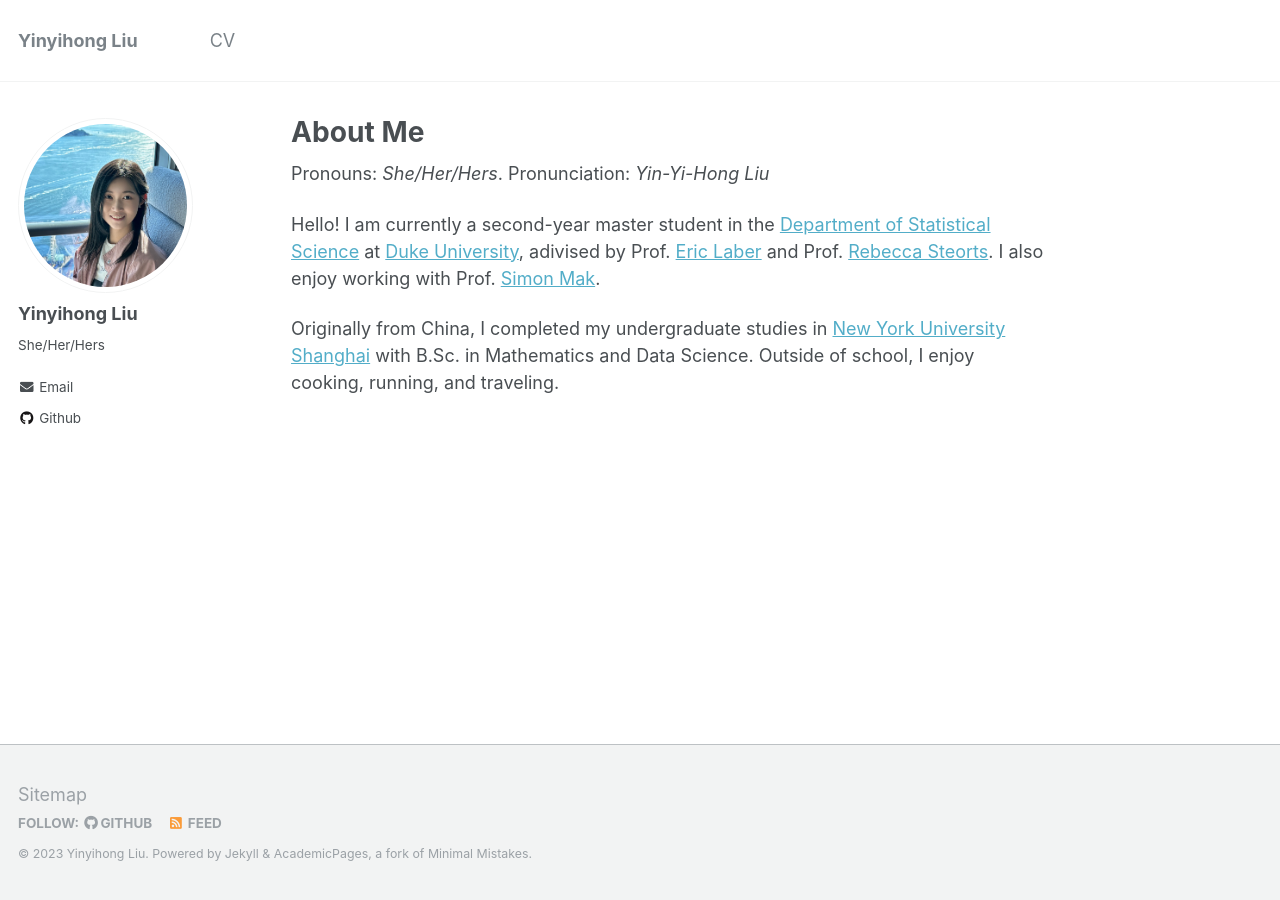
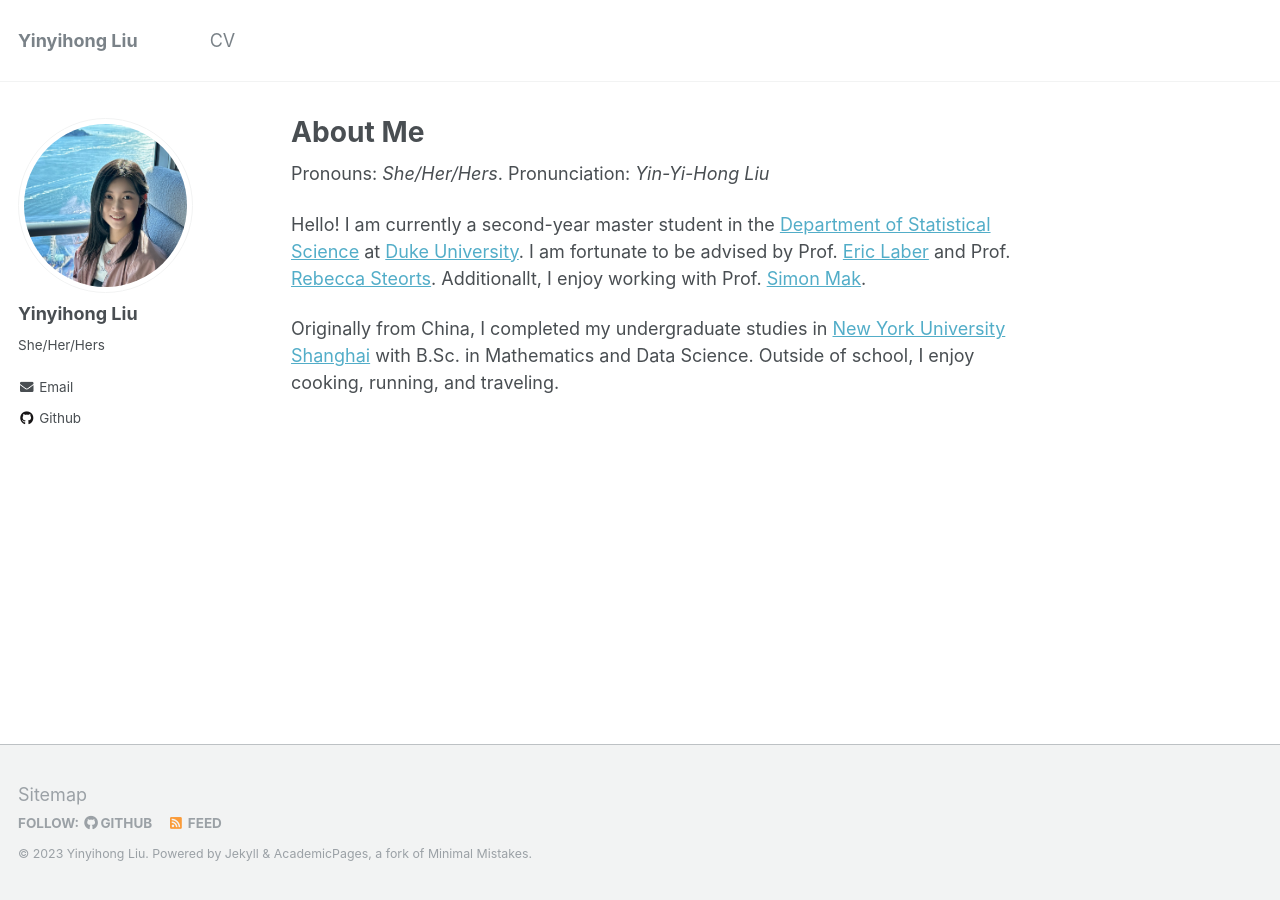
Before and after one commit to Emily0630/Emily0630.github.io, a Jekyll site: the page built from _pages/about.md, in a window 1280 px wide. Built offline with Jekyll 4.4.1, drawn with Linux system fonts in a browser that asks for light colours.

Commit message:
polish about

```diff
--- a/_pages/about.md
+++ b/_pages/about.md
@@ -11,6 +11,6 @@
 Pronouns: *She/Her/Hers*. Pronunciation: *Yin-Yi-Hong Liu*
 
 
-Hello! I am currently a second-year master student in the [Department of Statistical Science](https://stat.duke.edu/) at [Duke University](https://duke.edu/), adivised by Prof. [Eric Laber](https://scholars.duke.edu/person/eblaber) and Prof. [Rebecca Steorts](https://scholars.duke.edu/person/beka). I also enjoy working with Prof. [Simon Mak](https://scholars.duke.edu/person/SimonTszFung.Mak).
+Hello! I am currently a second-year master student in the [Department of Statistical Science](https://stat.duke.edu/) at [Duke University](https://duke.edu/). I am fortunate to be advised by Prof. [Eric Laber](https://scholars.duke.edu/person/eblaber) and Prof. [Rebecca Steorts](https://scholars.duke.edu/person/beka). Additionallt, I enjoy working with Prof. [Simon Mak](https://scholars.duke.edu/person/SimonTszFung.Mak).
 
 Originally from China, I completed my undergraduate studies in [New York University Shanghai](https://shanghai.nyu.edu/) with B.Sc. in Mathematics and Data Science. Outside of school, I enjoy cooking, running, and traveling.
```
